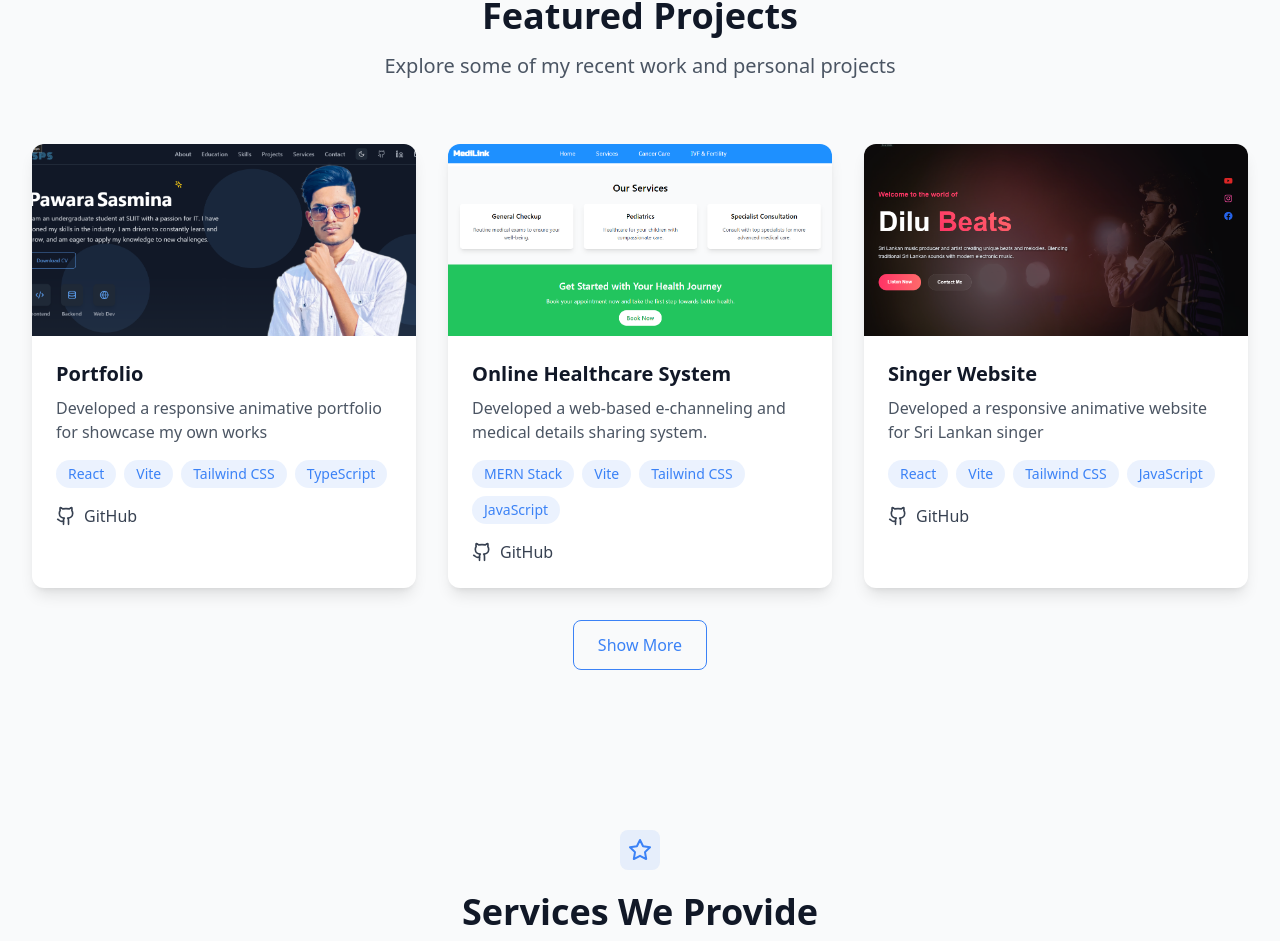
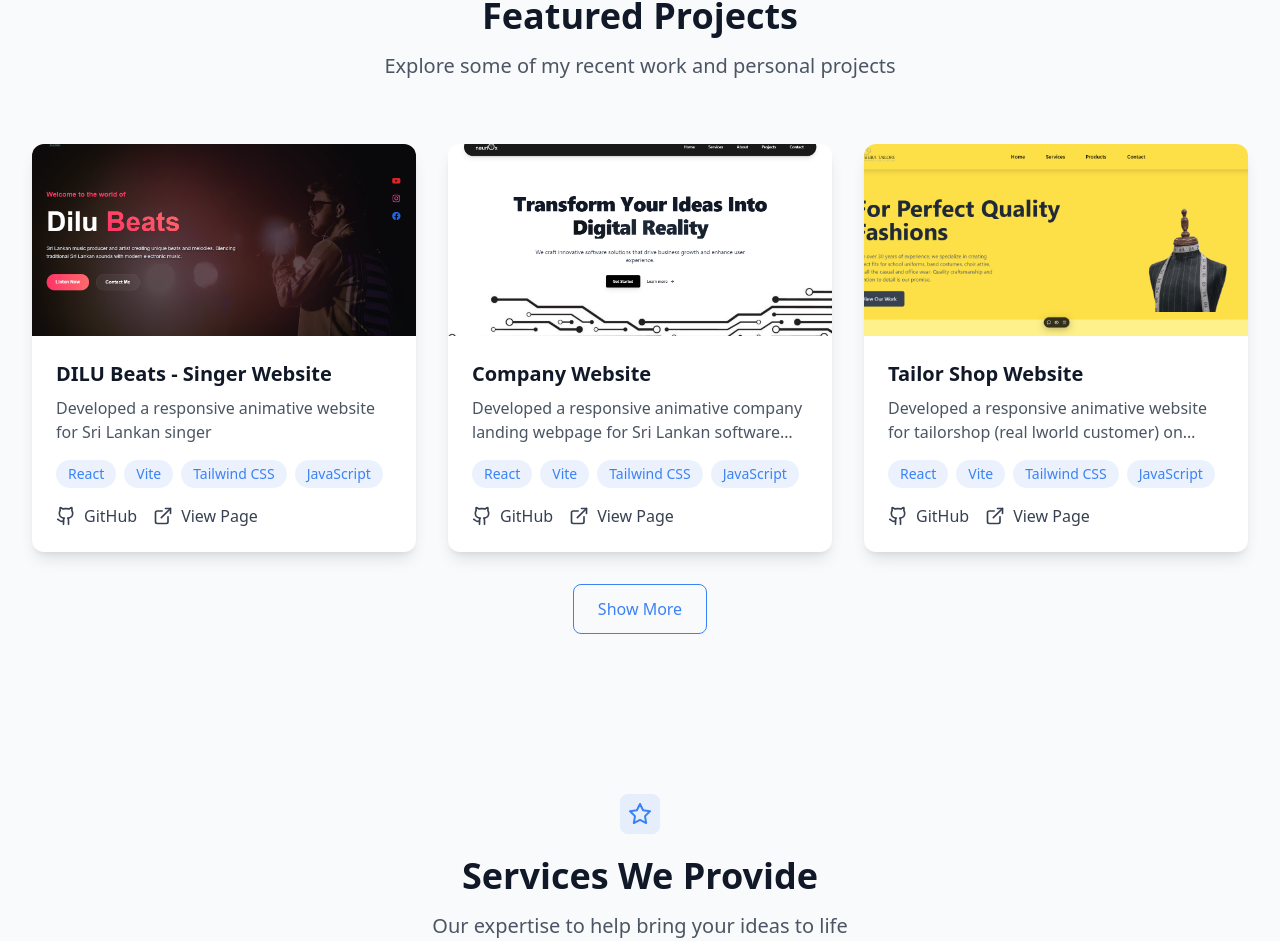
Before and after one commit to Pawarasasmina/Portfolio, a React (Vite) app: page / in a window 1280 px wide. Shown: the part 2964-3905 px from the top of the page. Built offline with nearby package versions, Linux system fonts and the light colour scheme.

Commit message:
doneeeeeeeeee

```diff
--- a/src/components/Projects.tsx
+++ b/src/components/Projects.tsx
@@ -15,12 +15,30 @@ import tailorshop from '../assets/tailorshop.png';
 import company from '../assets/company.png';
 
 const projects: Project[] = [
+
   {
-    title: 'Portfolio',
-    description: 'Developed a responsive animative portfolio for showcase my own works',
-    tech: ['React', 'Vite', 'Tailwind CSS', 'TypeScript'],
-    github: 'https://github.com/Pawarasasmina/Portfolio.git',
-    image: portfolio,
+    title: 'DILU Beats - Singer Website',
+    description: 'Developed a responsive animative website for Sri Lankan singer',
+    tech: ['React', 'Vite', 'Tailwind CSS', 'JavaScript'],
+    github: 'https://github.com/Pawarasasmina/Web-site-for-singer.git',
+    website: 'https://dilubeats.com/',
+    image: dilubeats,
+  },
+  {
+    title: 'Company Website',
+    description: 'Developed a responsive animative company landing webpage for Sri Lankan software company',
+    tech: ['React', 'Vite', 'Tailwind CSS', 'JavaScript'],
+    github: 'https://github.com/Pawarasasmina/neuriOx-company_portfolio',
+    website: 'https://neurioxit.systems/',
+    image: company,
+  },
+  {
+    title: 'Tailor Shop Website',
+    description: 'Developed a responsive animative website for tailorshop (real lworld customer) on customer requirements',
+    tech: ['React', 'Vite', 'Tailwind CSS', 'JavaScript'],
+    github: 'https://github.com/Pawarasasmina/Sisira_Tailors.git',
+    website: 'https://sisira-tailors.vercel.app/',
+    image: tailorshop,
   },
   {
     title: 'Online Healthcare System',
@@ -29,20 +47,8 @@ const projects: Project[] = [
     github: 'https://github.com/Pawarasasmina/Smart_HealthCare_System.git',
     image: healthcare,
   },
-  {
-    title: 'Singer Website',
-    description: 'Developed a responsive animative website for Sri Lankan singer',
-    tech: ['React', 'Vite', 'Tailwind CSS', 'JavaScript'],
-    github: 'https://github.com/Pawarasasmina/Web-site-for-singer.git',
-    image: dilubeats,
-  },
-  {
-    title: 'Company Website',
-    description: 'Developed a responsive animative company landing webpage for Sri Lankan software company',
-    tech: ['React', 'Vite', 'Tailwind CSS', 'JavaScript'],
-    github: 'https://github.com/Pawarasasmina/neuriOx-company_portfolio',
-    image: company,
-  },
+
+
   {
     title: 'Path Finder',
     description: 'A cross-platform mobile application to alleviate urban traffic congestion.',
@@ -65,13 +71,7 @@ const projects: Project[] = [
     image: highway,
   },
 
-  {
-    title: 'Tailor Shop Website',
-    description: 'Developed a responsive animative website for tailorshop (real lworld customer) on customer requirements',
-    tech: ['React', 'Vite', 'Tailwind CSS', 'JavaScript'],
-    github: 'https://github.com/Pawarasasmina/Sisira_Tailors.git',
-    image: tailorshop,
-  },
+
   {
     title: 'Lane Runner',
     description: 'Developed a simple mobile game for Android.',
@@ -233,6 +233,19 @@ function ProjectCard({ project, index }: ProjectCardProps) {
             <Github className="w-5 h-5" />
             <span className="ml-2">GitHub</span>
           </motion.a>
+          {project.website && (
+            <motion.a
+              whileHover={{ scale: 1.05 }}
+              whileTap={{ scale: 0.95 }}
+              href={project.website}
+              target="_blank"
+              rel="noopener noreferrer"
+              className="flex items-center text-gray-700 dark:text-gray-300 hover:text-primary-light dark:hover:text-primary-dark transition-colors"
+            >
+              <ExternalLink className="w-5 h-5" />
+              <span className="ml-2">View Page</span>
+            </motion.a>
+          )}
         </div>
       </div>
     </motion.div>
--- a/src/types/index.ts
+++ b/src/types/index.ts
@@ -3,6 +3,6 @@ export interface Project {
   description: string;
   tech: string[];
   github: string;
-
   image: string;
+  website?: string; // Optional website field for published projects
 }
```
